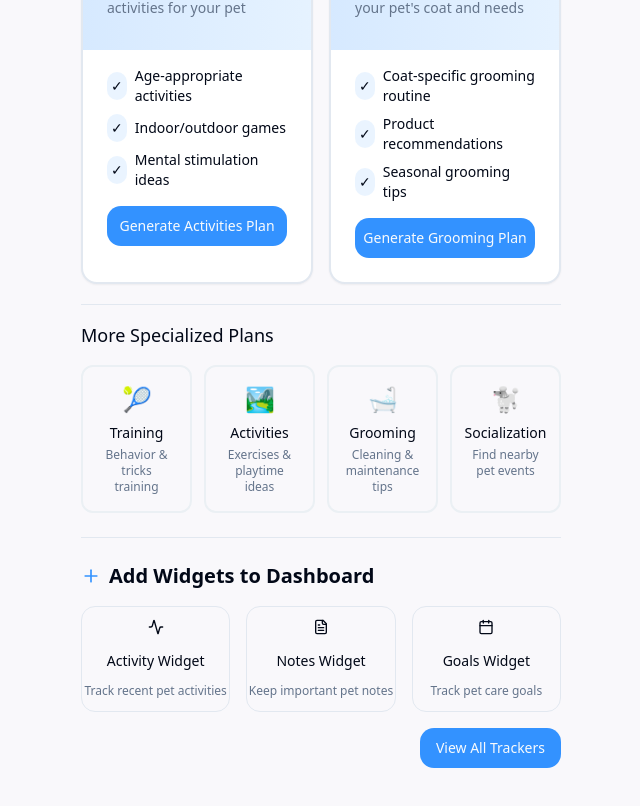
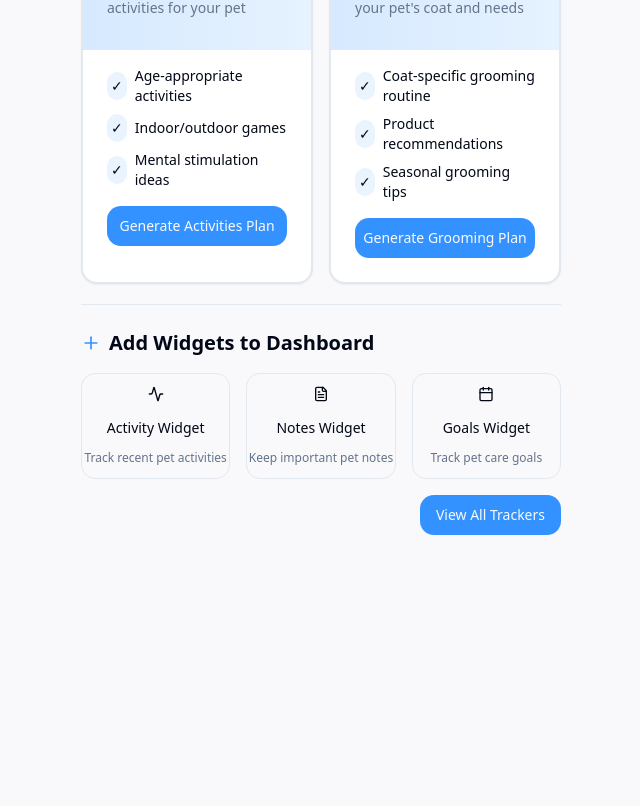
Before and after one commit to Bhargav-Ragula/petdiet, a React (Vite) app: page / in a window 1280 px wide. Shown: the part 1070-1876 px from the top of the page, without its empty margins (319-959 px from the left). After the commit the page ends 1709 px from the top, so only its background shows below. Built offline with nearby package versions, Linux system fonts and the light colour scheme.

Commit message:
Remove specialized plans option
Remove the section with more specialized plans from the DiscoverPage.

```diff
--- a/src/pages/DiscoverPage.tsx
+++ b/src/pages/DiscoverPage.tsx
@@ -1,4 +1,3 @@
-
 import { useState } from "react";
 import { Button } from "@/components/ui/button";
 import { Card, CardContent, CardDescription, CardFooter, CardHeader, CardTitle } from "@/components/ui/card";
@@ -15,7 +14,6 @@ const aiPlanTypes = [
   { id: "social", name: "Socialization", icon: "🐩", description: "Find nearby pet events" },
 ];
 
-// Mock activity data
 const recentActivities = [
   {
     id: 1,
@@ -35,10 +33,8 @@ const recentActivities = [
   }
 ];
 
-// Widget types
 type WidgetType = "tracker" | "notes" | "goals";
 
-// Widget definition
 interface Widget {
   id: string;
   type: WidgetType;
@@ -75,7 +71,6 @@ const ActivityWidget = () => (
   </Card>
 );
 
-// Mock notes
 const notesData = [
   {
     id: 1,
@@ -113,7 +108,6 @@ const NotesWidget = () => (
   </Card>
 );
 
-// Mock goals
 const goals = [
   {
     id: 1,
@@ -426,25 +420,6 @@ const DiscoverPage = () => {
           </Card>
         </div>
 
-        <div className="pt-4 mt-8 border-t">
-          <h3 className="text-lg font-medium mb-4">More Specialized Plans</h3>
-          <div className="grid grid-cols-2 gap-3 md:grid-cols-4">
-            {aiPlanTypes.map(type => (
-              <button
-                key={type.id}
-                onClick={() => handlePlanTypeClick(type.id)}
-                className="flex flex-col items-center p-4 rounded-xl border-2 border-muted hover:border-primary/50 hover:bg-primary/5 transition-all"
-              >
-                <span className="text-2xl mb-2">{type.icon}</span>
-                <span className="font-medium text-sm">{type.name}</span>
-                <span className="text-xs text-muted-foreground mt-1">{type.description}</span>
-              </button>
-            ))}
-          </div>
-        </div>
-      </div>
-
-      {/* Widget section moved below plans */}
         <div className="pt-6 mt-8 border-t">
           <h2 className="font-semibold text-xl flex items-center mb-4">
             <Plus className="mr-2 text-primary" size={20} /> Add Widgets to Dashboard
@@ -477,6 +452,7 @@ const DiscoverPage = () => {
           </div>
         </div>
       </div>
+    </div>
   );
 };
 
```
Lines whose indentation alone changed are shown as unchanged.
